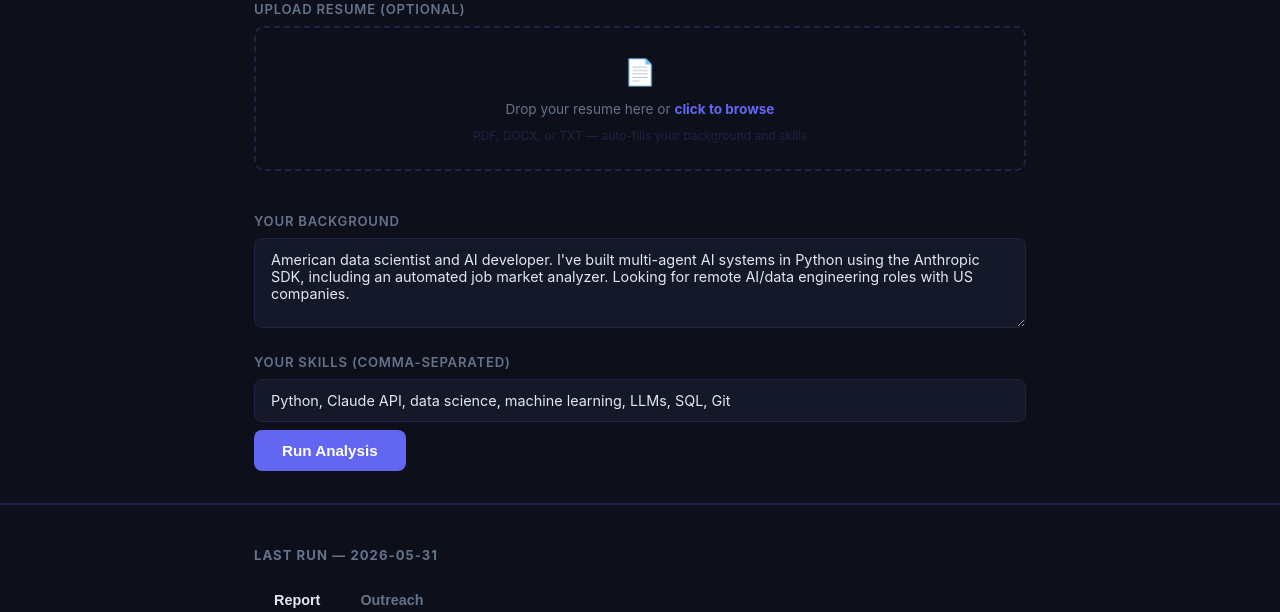
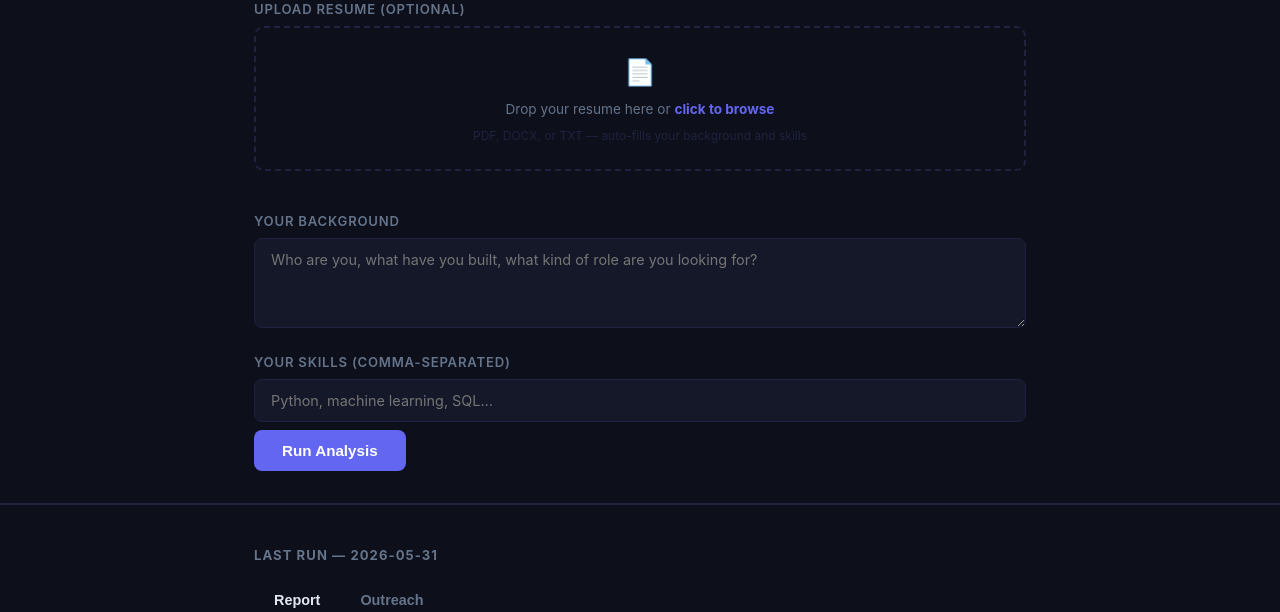
Before and after one commit to yishairasowsky/job-market-analyzer, a Flask app: page / in a window 1280 px wide. Shown: the part 551-1163 px from the top of the page. Run offline with Flask 3, Linux system fonts and the light colour scheme.

Commit message:
Resume upload auto-runs pipeline; clear default form values
Co-Authored-By: Claude Sonnet 4.6 <noreply@anthropic.com>

```diff
--- a/templates/index.html
+++ b/templates/index.html
@@ -537,12 +537,12 @@
 
         <div>
           <label>Your Background</label>
-          <textarea name="background" id="bgField" placeholder="Who are you, what have you built, what kind of role are you looking for?">American data scientist and AI developer. I've built multi-agent AI systems in Python using the Anthropic SDK, including an automated job market analyzer. Looking for remote AI/data engineering roles with US companies.</textarea>
+          <textarea name="background" id="bgField" placeholder="Who are you, what have you built, what kind of role are you looking for?"></textarea>
         </div>
 
         <div>
           <label>Your Skills (comma-separated)</label>
-          <input type="text" name="skills" id="skillsField" value="Python, Claude API, data science, machine learning, LLMs, SQL, Git">
+          <input type="text" name="skills" id="skillsField" placeholder="Python, machine learning, SQL…">
         </div>
 
       </div>
@@ -832,7 +832,8 @@
 
       if (data.background) document.getElementById('bgField').value = data.background;
       if (data.skills) document.getElementById('skillsField').value = data.skills;
-      setParseStatus('Resume parsed — review and edit below, then click Run.', 'ok');
+      setParseStatus('Resume parsed — running analysis…', 'ok');
+      setTimeout(() => runPipeline(), 300);
 
     } catch (err) {
       setParseStatus('Upload failed: ' + err.message, 'err');
```
